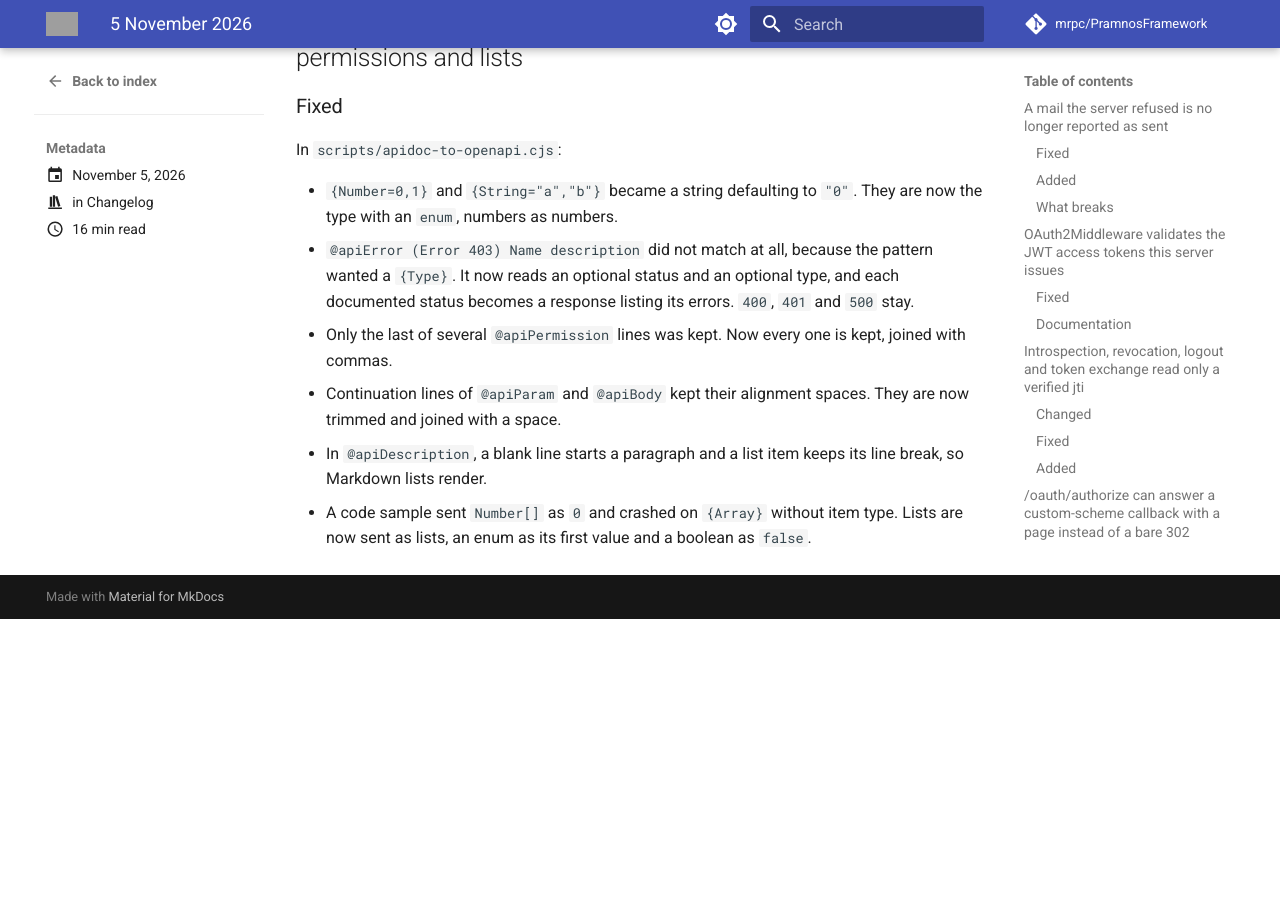
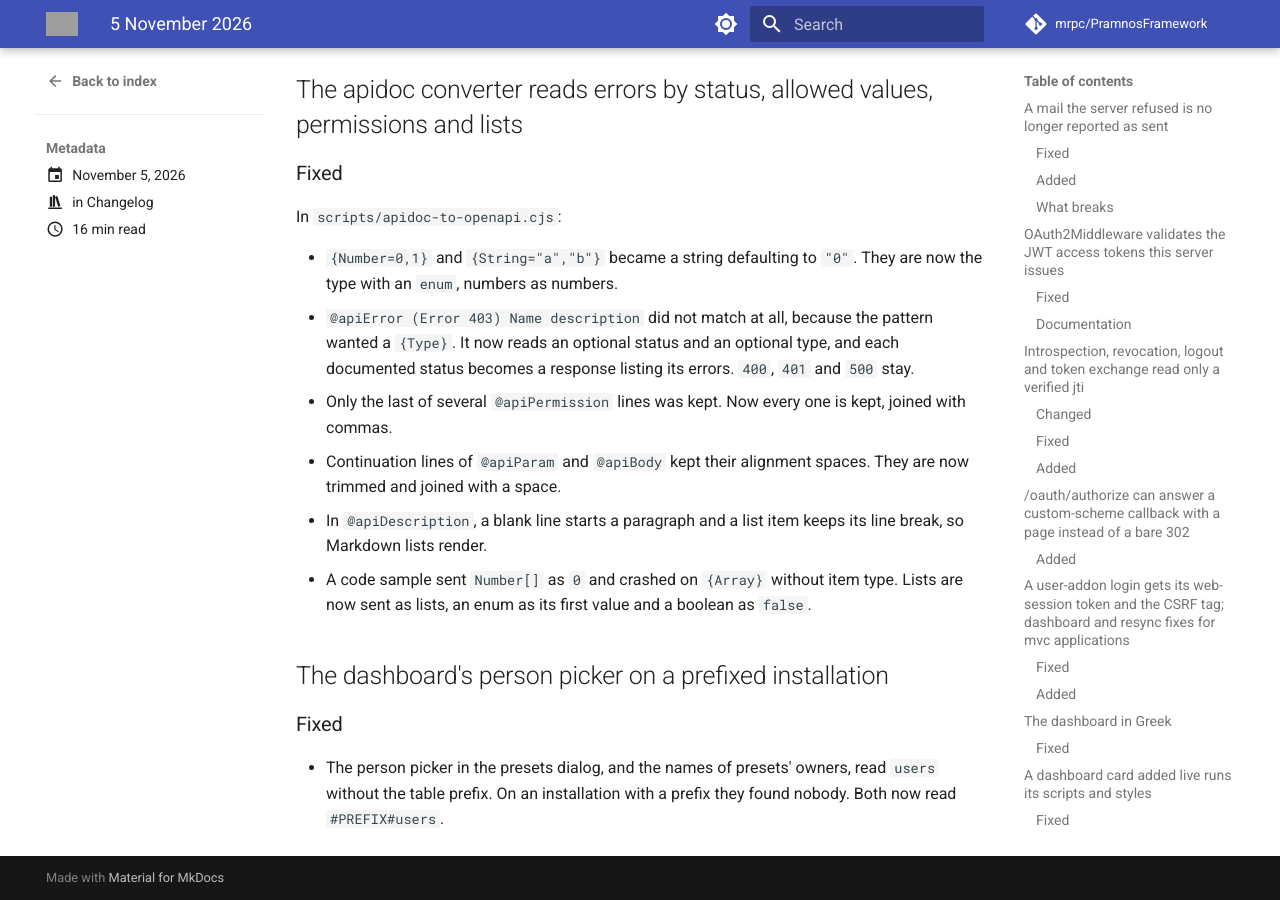
Before and after one commit to mrpc/PramnosFramework, an MkDocs documentation site: the page built from docs/version-history/posts/2026-11-05.md, in a window 1280 px wide and 900 px high, scrolled down 12042 px. Built offline with MkDocs 1.6.1 and Material for MkDocs 9.7.7, drawn with Linux system fonts in a browser that asks for light colours; comment, search, counter and statistics services are not loaded; before the commit the page ends 12661 px from its top, so only the background shows below that; some of the changed text lies outside the part shown; grey boxes are pictures that could not be loaded.

Commit message:
fix(dashboard): the person picker and owners' names read the prefixed users table

```diff
--- a/docs/version-history/posts/2026-11-05.md
+++ b/docs/version-history/posts/2026-11-05.md
@@ -27,6 +27,7 @@
 - A new-sign-in alert names the OAuth client signed in to
 - The API documentation page can use Scalar
 - The apidoc converter reads errors by status, allowed values, permissions and lists
+- The dashboard's person picker on a prefixed installation
 
 <!-- more -->
 
@@ -410,6 +411,7 @@
   `NewSignInNotification` takes the name as an optional fourth argument, and its stored template
   gets `{device}`. Whether a device is new is still decided by the browser-and-platform
   fingerprint.
+- The mail-template screen offers `{device}` for `auth.new_signin`.
 
 ## The API documentation page can use Scalar
 
@@ -440,3 +442,11 @@
   Markdown lists render.
 - A code sample sent `Number[]` as `0` and crashed on `{Array}` without item type. Lists are now
   sent as lists, an enum as its first value and a boolean as `false`.
+
+## The dashboard's person picker on a prefixed installation
+
+### Fixed
+
+- The person picker in the presets dialog, and the names of presets' owners, read `users` without
+  the table prefix. On an installation with a prefix they found nobody. Both now read
+  `#PREFIX#users`.
```
Also changed, not shown: other parts of docs/version-history/posts/2026-11-05.md (+1 -1 lines), 1 other file.
